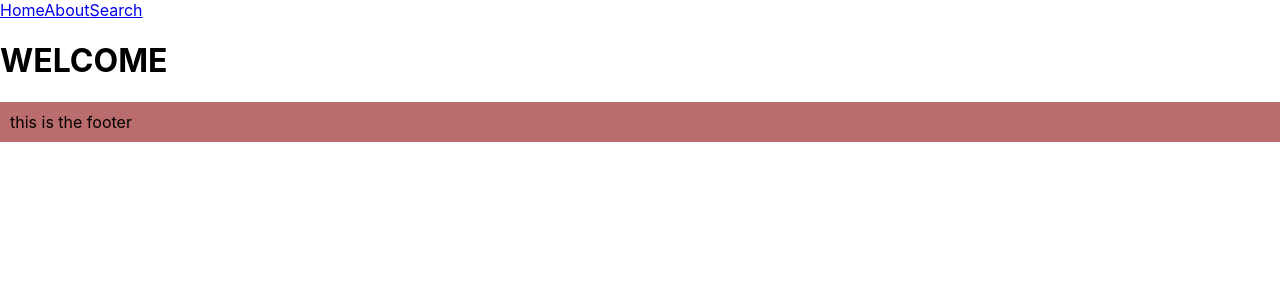
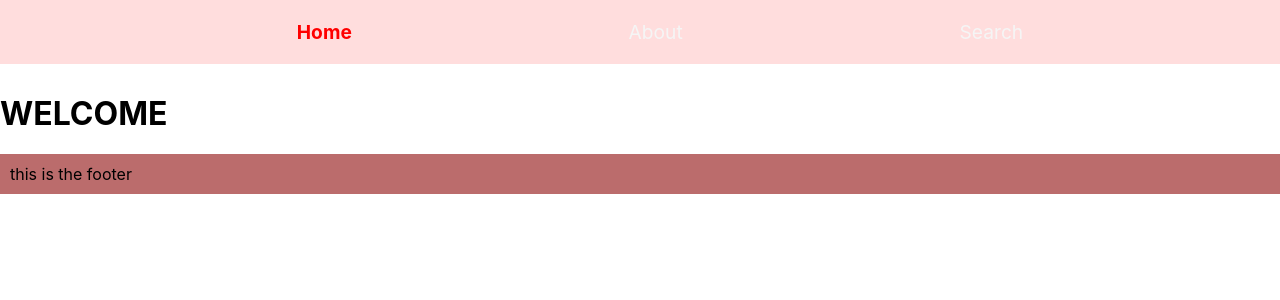
Before and after one commit to k3ith99/GitHub-copycat, a React app: page / in a window 1280 px wide. Shown: the top 300 px of the page. Built offline with nearby package versions, Linux system fonts and the light colour scheme.

Commit message:
changed navbar background colour

```diff
--- a/src/components/Navbar/index.css
+++ b/src/components/Navbar/index.css
@@ -0,0 +1,27 @@
+
+nav {
+  position: relative;
+  width: 100vw;
+  background-color: #FFDDDD;
+  padding: 20px;
+  margin-bottom: 30px;
+  display: flex;
+  justify-content: space-evenly;
+  color: #222222;
+}
+
+a {
+  text-decoration: none;
+  color: whitesmoke;
+  font-size: larger;
+}
+
+a:hover {
+  color: blue;
+  font-weight: bolder;
+}
+
+a.active {
+  color: red;
+  font-weight: bolder;
+}
```
